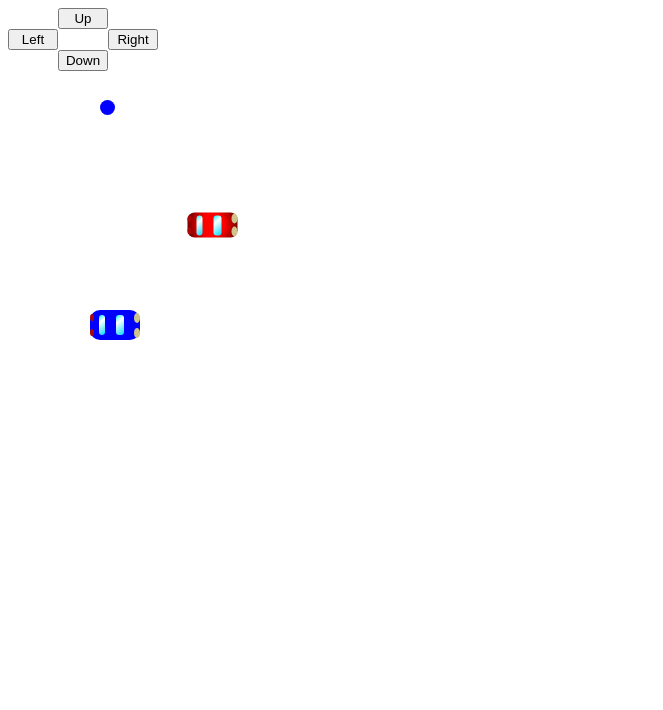
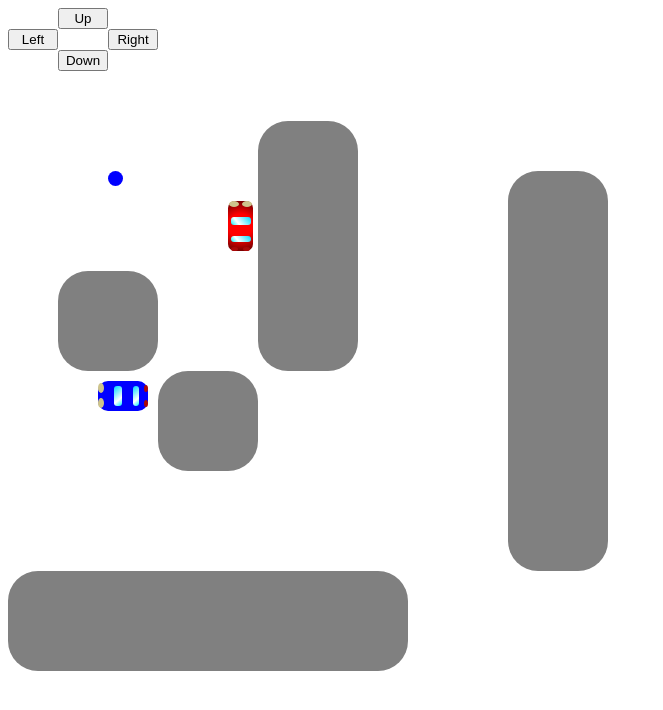
Before and after one commit to ThomasTestaud/CarCity, a PHP site: page /NewCarCity/index.html in a window 1280 px wide. Shown: the top 710 px of the page, without its empty margins (0-663 px from the left). Run offline with PHP 8.4, Linux system fonts and the light colour scheme.

Commit message:
Ajout de murs
Ajout d'un classe Walls et d'un système de collisions

```diff
--- a/NewCarCity/Car.js
+++ b/NewCarCity/Car.js
@@ -3,7 +3,7 @@ class Car {
     used = false;
     acceleration = 0.1;
     speed = 0;
-    gear = 0;
+    gear = 5;
     positionX = 50;
     positionY = 200;
     direction = 90;
@@ -12,9 +12,10 @@ class Car {
     on = false;
     interval;
 
-    constructor(x, y, model) {
+    constructor(x, y, direction, model) {
         this.positionX = x;
         this.positionY = y;
+        this.direction = direction;
         this.model = model;
 
 
--- a/NewCarCity/Human.js
+++ b/NewCarCity/Human.js
@@ -92,6 +92,7 @@ class Human {
         }
     }
 
+
 }
 
 export default Human
--- /dev/null
+++ b/NewCarCity/Wall.js
@@ -0,0 +1,34 @@
+class Wall {
+
+    positionX;
+    positionY;
+    height;
+    width;
+    top;
+    right;
+    bottom;
+    left;
+
+    constructor(positionX, positionY, height, width) {
+        this.positionX = positionX;
+        this.positionY = positionY;
+        this.height = height;
+        this.width = width;
+
+        this.top = positionY;
+        this.right = positionX + width;
+        this.bottom = positionY + height;
+        this.left = positionX;
+
+        this.drawWall();
+    }
+
+    drawWall() {
+        let wallSlot = document.querySelector('.wall-slot');
+        wallSlot.innerHTML += `<div class="wall" style="position: absolute; top: ${this.positionY}px;left: ${this.positionX}px;width:${this.width}px;height:${this.height}px;background-color: grey;"></div>`;
+        console.log(`Draw Wall top: ${this.top} right: ${this.right} bottom: ${this.bottom} left: ${this.left}`);
+    }
+}
+
+
+export default Wall;
--- a/NewCarCity/car.css
+++ b/NewCarCity/car.css
@@ -1,4 +1,10 @@
     /****************************** CARS ************************/
+
+    .car-slot {
+        position: absolute;
+        top: -20px;
+        left: 0px;
+    }
 
     .punto {
         position: absolute;
@@ -138,3 +144,20 @@
     #rc-swap {
         grid-area: 2 / 5 / 3 / 6;
     }
+
+
+    /****************WALLLS***********/
+
+    .car-city-app {
+        position: relative;
+    }
+
+    .wall-slot {
+        position: absolute;
+        top: 0px;
+        left: 0px;
+    }
+
+    .wall-slot div {
+        border-radius: 30px;
+    }
--- a/NewCarCity/index.html
+++ b/NewCarCity/index.html
@@ -16,6 +16,7 @@
         <button id="rc-right">Right</button>
         <button id="rc-swap" class="none">Swap</button>
     </div>
+    <div class="car-city-app">
         <div class="car-slot">
             <div class="car panda">
                 <div class="headlights">
@@ -47,11 +48,14 @@
             </div>
         </div>
         <div class="human">
+        </div>
+        <div class="wall-slot">
 
+        </div>
     </div>
 </body>
 <script type="module" src="Car.js"></script>
-<script type="module" src="PandaCar.js"></script>
+<script type="module" src="Wall.js"></script>
 <script type="module" src="RC.js"></script>
 <script type="module" src="Human.js"></script>
 <script type="module" src="main.js"></script>
```
Also changed, not shown: NewCarCity/main.js (+44 -37 lines). Lines whose indentation alone changed are shown as unchanged.
